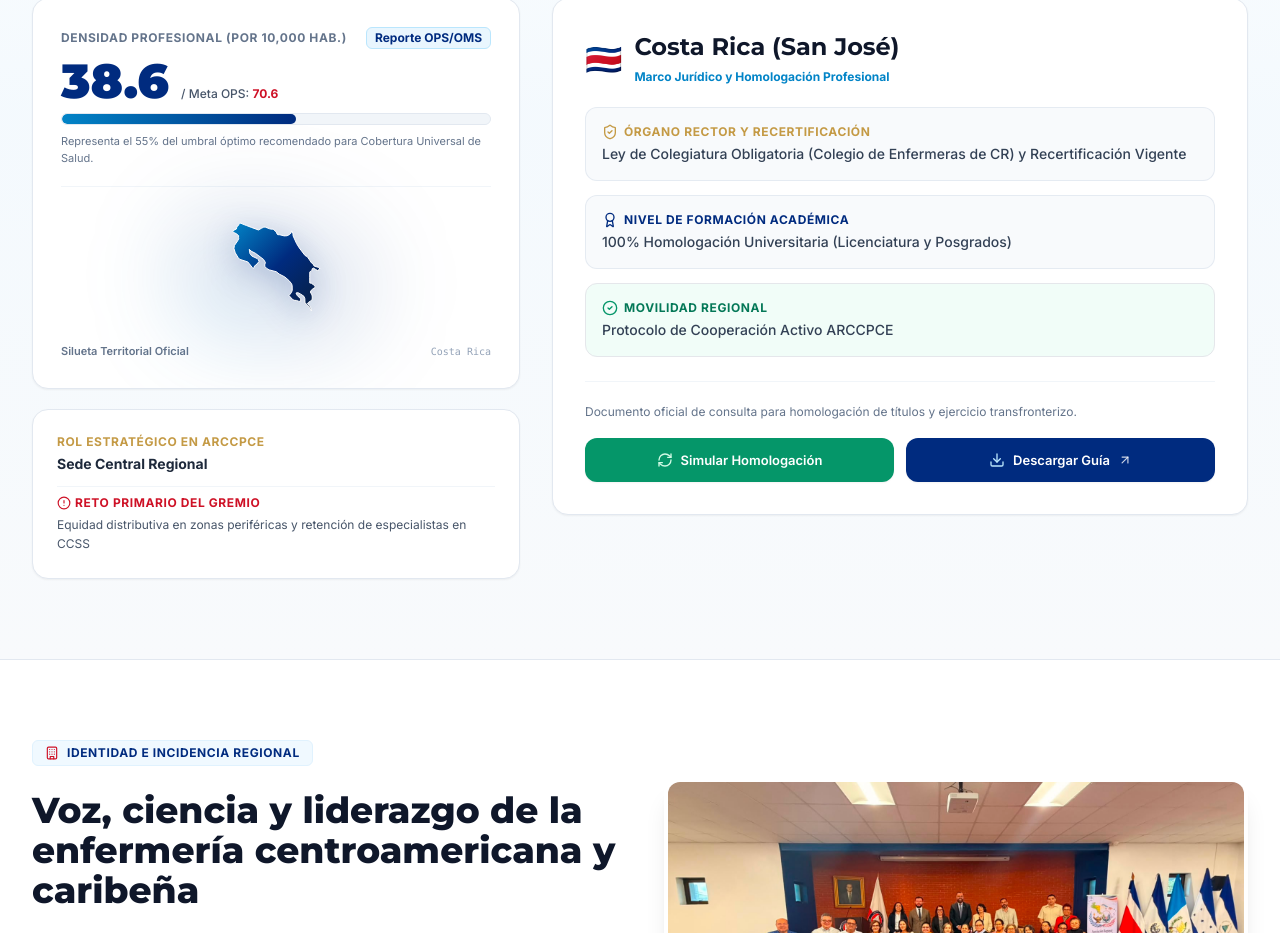
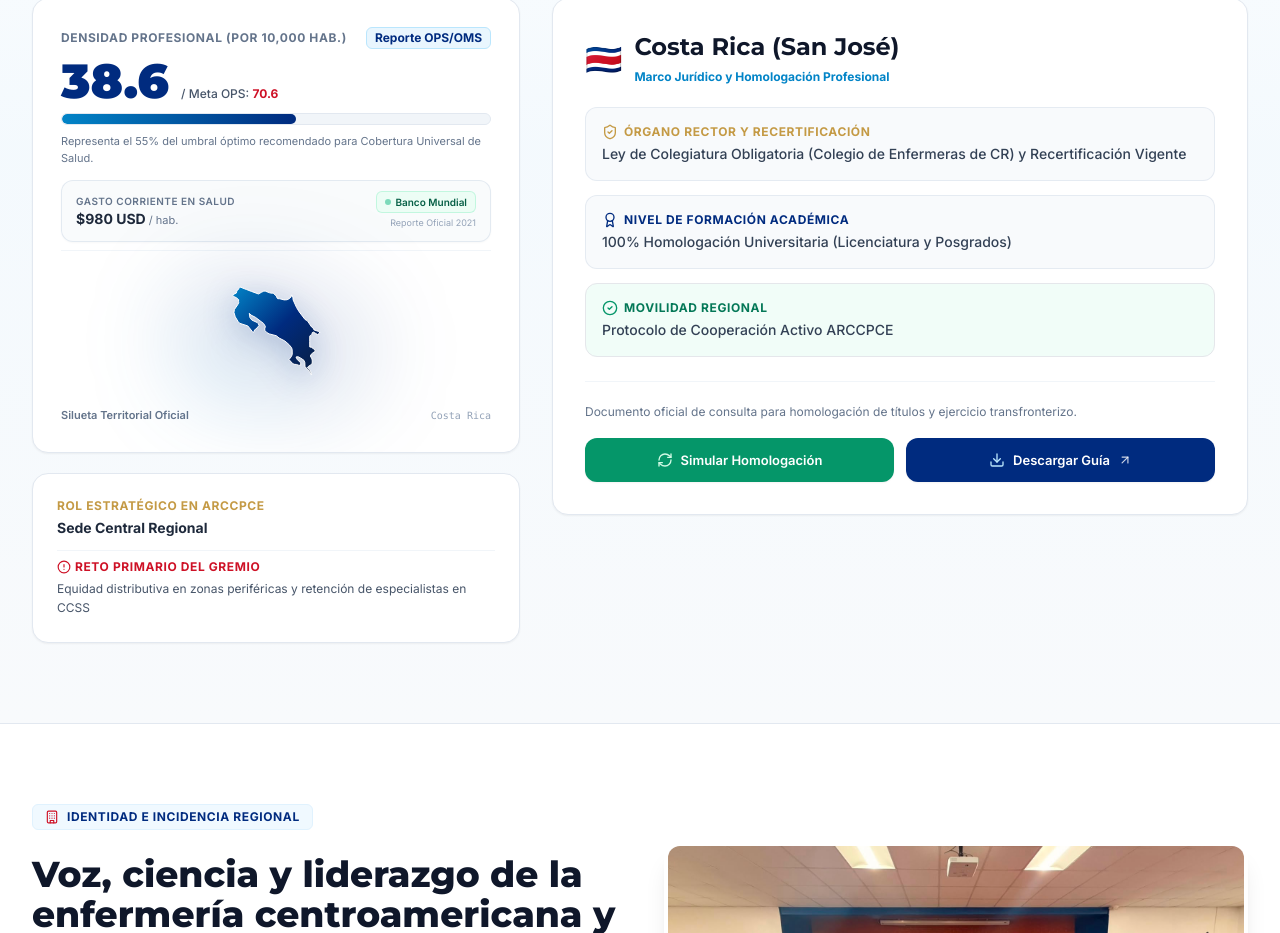
Before and after one commit to fbolanosf/ARCCPCE, a Next.js app: page / in a window 1280 px wide. Shown: the part 2132-3065 px from the top of the page. Built offline with nearby package versions, Linux system fonts and the light colour scheme; no server answers; a web font is replaced by a local one.

Commit message:
feat(observatory): integrar indicador de gasto en salud per capita del Banco Mundial en la tarjeta de densidad

```diff
--- a/src/app/api/observatory/metrics/route.ts
+++ b/src/app/api/observatory/metrics/route.ts
@@ -19,23 +19,23 @@ const STATIC_FALLBACK_METRICS: CountryMetricItem[] = [
     nursingDensity: 38.6,
     densityYear: '2023',
     healthSpendUSD: 980,
-    spendYear: '2023',
+    spendYear: '2021',
     source: 'OMS (WHO GHO HWF_0006) / Banco Mundial (SH.XPD.CHEX.PC.CD) • ARCCPCE',
   },
   {
     code: 'GTM',
     nursingDensity: 12.8,
     densityYear: '2023',
-    healthSpendUSD: 280,
-    spendYear: '2023',
+    healthSpendUSD: 285,
+    spendYear: '2021',
     source: 'OMS (WHO GHO HWF_0006) / Banco Mundial (SH.XPD.CHEX.PC.CD) • ARCCPCE',
   },
   {
     code: 'SLV',
     nursingDensity: 16.4,
     densityYear: '2022',
-    healthSpendUSD: 360,
-    spendYear: '2023',
+    healthSpendUSD: 395,
+    spendYear: '2021',
     source: 'OMS (WHO GHO HWF_0006) / Banco Mundial (SH.XPD.CHEX.PC.CD) • ARCCPCE',
   },
   {
@@ -43,7 +43,7 @@ const STATIC_FALLBACK_METRICS: CountryMetricItem[] = [
     nursingDensity: 11.2,
     densityYear: '2023',
     healthSpendUSD: 215,
-    spendYear: '2023',
+    spendYear: '2021',
     source: 'OMS (WHO GHO HWF_0006) / Banco Mundial (SH.XPD.CHEX.PC.CD) • ARCCPCE',
   },
   {
@@ -51,15 +51,15 @@ const STATIC_FALLBACK_METRICS: CountryMetricItem[] = [
     nursingDensity: 17.1,
     densityYear: '2022',
     healthSpendUSD: 195,
-    spendYear: '2023',
+    spendYear: '2021',
     source: 'OMS (WHO GHO HWF_0006) / Banco Mundial (SH.XPD.CHEX.PC.CD) • ARCCPCE',
   },
   {
     code: 'PAN',
     nursingDensity: 33.5,
     densityYear: '2022',
-    healthSpendUSD: 1120,
-    spendYear: '2023',
+    healthSpendUSD: 915,
+    spendYear: '2021',
     source: 'OMS (WHO GHO HWF_0006) / Banco Mundial (SH.XPD.CHEX.PC.CD) • ARCCPCE',
   },
   {
@@ -67,7 +67,7 @@ const STATIC_FALLBACK_METRICS: CountryMetricItem[] = [
     nursingDensity: 17.6,
     densityYear: '2024',
     healthSpendUSD: 490,
-    spendYear: '2023',
+    spendYear: '2021',
     source: 'OMS (WHO GHO HWF_0006) / Banco Mundial (SH.XPD.CHEX.PC.CD) • ARCCPCE',
   },
 ];
--- a/src/components/RegionalObservatory.tsx
+++ b/src/components/RegionalObservatory.tsx
@@ -18,13 +18,69 @@ const countryViewBoxes: Record<string, string> = {
   DO: "692.2 22.6 147.7 109.1",
 };
 
+interface ApiMetricItem {
+  code: string;
+  nursingDensity: number;
+  densityYear: string;
+  healthSpendUSD: number;
+  spendYear: string;
+  source: string;
+}
+
+const ISO2_TO_ISO3: Record<string, string> = {
+  CR: "CRI",
+  GT: "GTM",
+  SV: "SLV",
+  HN: "HND",
+  NI: "NIC",
+  PA: "PAN",
+  DO: "DOM",
+};
+
+// Fallback inicial inmediato por país para evitar cualquier parpadeo
+const INITIAL_WB_FALLBACK: Record<string, { healthSpendUSD: number; spendYear: string }> = {
+  CRI: { healthSpendUSD: 980, spendYear: "2021" },
+  GTM: { healthSpendUSD: 285, spendYear: "2021" },
+  SLV: { healthSpendUSD: 395, spendYear: "2021" },
+  HND: { healthSpendUSD: 215, spendYear: "2021" },
+  NIC: { healthSpendUSD: 195, spendYear: "2021" },
+  PAN: { healthSpendUSD: 915, spendYear: "2021" },
+  DOM: { healthSpendUSD: 490, spendYear: "2021" },
+};
+
 export default function RegionalObservatory() {
   const [selectedCountryId, setSelectedCountryId] = useState<string>("CR");
   const [isMobilityOpen, setIsMobilityOpen] = useState<boolean>(false);
+  const [liveMetrics, setLiveMetrics] = useState<Record<string, ApiMetricItem>>({});
   const countries = metricsData as RegionalMetric[];
+
+  React.useEffect(() => {
+    let isMounted = true;
+    fetch("/api/observatory/metrics")
+      .then((res) => res.json())
+      .then((data) => {
+        if (isMounted && data?.data && Array.isArray(data.data)) {
+          const map: Record<string, ApiMetricItem> = {};
+          data.data.forEach((item: ApiMetricItem) => {
+            if (item.code) map[item.code] = item;
+          });
+          setLiveMetrics(map);
+        }
+      })
+      .catch((err) => {
+        console.warn("Error consultando métricas del observatorio:", err);
+      });
+
+    return () => {
+      isMounted = false;
+    };
+  }, []);
 
   const currentCountry = countries.find((c) => c.id === selectedCountryId) || countries[0];
   const countrySvgData = (mapVectorData.members as Record<string, { id: string; name: string; d: string }>)[currentCountry.id];
+
+  const currentCountryIso3 = ISO2_TO_ISO3[currentCountry.id] || "CRI";
+  const currentMetric = liveMetrics[currentCountryIso3] || INITIAL_WB_FALLBACK[currentCountryIso3];
 
   const handleDownloadGuide = () => {
     const contactElem = document.getElementById("contacto");
@@ -103,9 +159,31 @@ export default function RegionalObservatory() {
                 />
               </div>
 
-              <p className="text-[11px] text-slate-500 mb-5">
+              <p className="text-[11px] text-slate-500 mb-2">
                 Representa el {Math.round((currentCountry.ratioPer10k / currentCountry.whoBenchmark) * 100)}% del umbral óptimo recomendado para Cobertura Universal de Salud.
               </p>
+
+              {/* Indicador de Gasto Corriente en Salud (Banco Mundial) */}
+              <div className="mt-3.5 mb-2 py-2.5 px-3.5 bg-slate-50/80 border border-slate-200/90 rounded-xl text-xs flex items-center justify-between shadow-[0_1px_2px_rgba(0,0,0,0.03)]">
+                <div className="flex flex-col">
+                  <span className="text-[10px] font-semibold uppercase tracking-wider text-slate-500">
+                    Gasto Corriente en Salud
+                  </span>
+                  <span className="text-slate-800 font-bold text-sm">
+                    ${currentMetric?.healthSpendUSD ? currentMetric.healthSpendUSD.toLocaleString() : '---'} USD
+                    <span className="text-[11px] font-normal text-slate-500"> / hab.</span>
+                  </span>
+                </div>
+                <div className="text-right flex flex-col items-end">
+                  <span className="inline-flex items-center gap-1 text-[10px] bg-emerald-50 text-emerald-800 font-semibold px-2 py-0.5 rounded-md border border-emerald-200/60">
+                    <span className="w-1.5 h-1.5 rounded-full bg-emerald-500 animate-pulse"></span>
+                    Banco Mundial
+                  </span>
+                  <span className="text-[9px] text-slate-400 mt-0.5">
+                    Reporte Oficial {currentMetric?.spendYear || ''}
+                  </span>
+                </div>
+              </div>
 
               {/* Silueta del País (Directa sobre el fondo, sin ventana ni marcos) */}
               <div className="relative pt-4 border-t border-slate-100 flex flex-col items-center justify-center">
```
